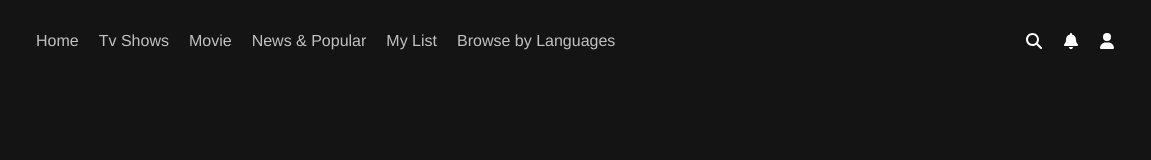
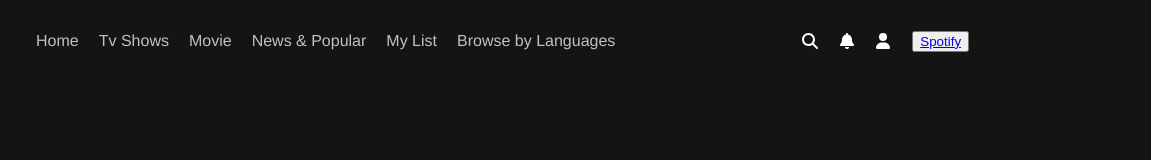
Before and after one commit to PURNENDUGHOSHAL2016/Netflix, a plain HTML site: page index.html in a window 1280 px wide. Shown: the full height of the page, 129-1280 px from the left. Drawn offline with Linux system fonts and the light colour scheme; no server answers.

Commit message:
Update index.html

```diff
--- a/index.html
+++ b/index.html
@@ -28,6 +28,7 @@
                 <svg xmlns="http://www.w3.org/2000/svg" height="1em" viewBox="0 0 512 512"><!--! Font Awesome Free 6.4.0 by @fontawesome - https://fontawesome.com License - https://fontawesome.com/license (Commercial License) Copyright 2023 Fonticons, Inc. --><path d="M416 208c0 45.9-14.9 88.3-40 122.7L502.6 457.4c12.5 12.5 12.5 32.8 0 45.3s-32.8 12.5-45.3 0L330.7 376c-34.4 25.2-76.8 40-122.7 40C93.1 416 0 322.9 0 208S93.1 0 208 0S416 93.1 416 208zM208 352a144 144 0 1 0 0-288 144 144 0 1 0 0 288z"/></svg>
                 <svg xmlns="http://www.w3.org/2000/svg" height="1em" viewBox="0 0 448 512"><!--! Font Awesome Free 6.4.0 by @fontawesome - https://fontawesome.com License - https://fontawesome.com/license (Commercial License) Copyright 2023 Fonticons, Inc. --><path d="M224 0c-17.7 0-32 14.3-32 32V51.2C119 66 64 130.6 64 208v18.8c0 47-17.3 92.4-48.5 127.6l-7.4 8.3c-8.4 9.4-10.4 22.9-5.3 34.4S19.4 416 32 416H416c12.6 0 24-7.4 29.2-18.9s3.1-25-5.3-34.4l-7.4-8.3C401.3 319.2 384 273.9 384 226.8V208c0-77.4-55-142-128-156.8V32c0-17.7-14.3-32-32-32zm45.3 493.3c12-12 18.7-28.3 18.7-45.3H224 160c0 17 6.7 33.3 18.7 45.3s28.3 18.7 45.3 18.7s33.3-6.7 45.3-18.7z"/></svg>
                 <svg xmlns="http://www.w3.org/2000/svg" height="1em" viewBox="0 0 448 512"><!--! Font Awesome Free 6.4.0 by @fontawesome - https://fontawesome.com License - https://fontawesome.com/license (Commercial License) Copyright 2023 Fonticons, Inc. --><style>svg{fill:#ffffff}</style><path d="M224 256A128 128 0 1 0 224 0a128 128 0 1 0 0 256zm-45.7 48C79.8 304 0 383.8 0 482.3C0 498.7 13.3 512 29.7 512H418.3c16.4 0 29.7-13.3 29.7-29.7C448 383.8 368.2 304 269.7 304H178.3z"/></svg>
+                <button><a href="https://subhajitsaha574.github.io/Spotify-Clone/">Spotify</button>
             </div>
         </div>
     </header>
```
